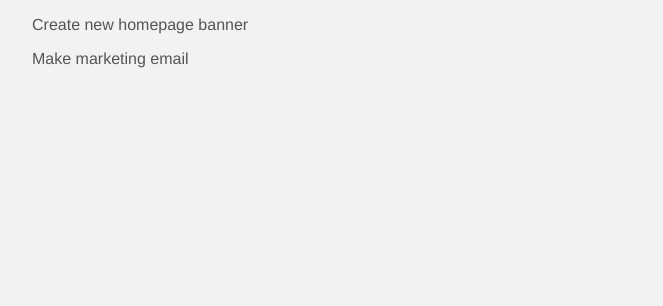
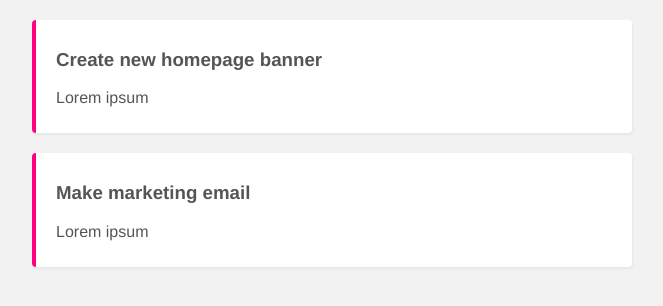
Before and after one commit to AdaN6/project-planner, a Vue app: page / in a window 1280 px wide. Shown: the top 306 px of the page, without its empty margins (308-971 px from the left). Built offline with nearby package versions, Linux system fonts and the light colour scheme; data requests are answered from the project's data file.

Commit message:
created a singleProject reusable component

```diff
--- /dev/null
+++ b/src/components/SinglePorject.vue
@@ -0,0 +1,34 @@
+<template>
+  <div class="project">
+    <div class="actions">
+        <h3>{{ project.title }}</h3>
+    </div>
+    <div class="details">
+        <p>
+            {{ project.details }}
+        </p>
+    </div>
+  </div>
+</template>
+
+<script>
+export default {
+    props: ['project'],
+
+
+}
+</script>
+
+<style scoped>
+  .project {
+    margin: 20px auto;
+    background: white;
+    padding: 10px 20px;
+    border-radius: 4px;
+    box-shadow: 1px 2px 3px rgba(0,0,0,0.05);
+    border-left: 4px solid #ff0080;
+  }
+  h3 {
+    cursor: pointer;
+  }
+</style>
--- a/src/views/HomeView.vue
+++ b/src/views/HomeView.vue
@@ -2,9 +2,7 @@
   <div class="home">
     <div v-if="projects.length">
       <div v-for="project in projects" :key="project.id">
-        <p>
-          {{ project.title }}
-        </p>
+        <SingleProject :project="project"/>
       </div>
     </div>
   </div>
@@ -12,9 +10,11 @@
 
 <script>
 
+import SingleProject from '../components/SinglePorject.vue'
+
 export default {
   name: 'HomeView',
-  components: {},
+  components: { SingleProject },
   data() {
     return {
       projects: []
```
